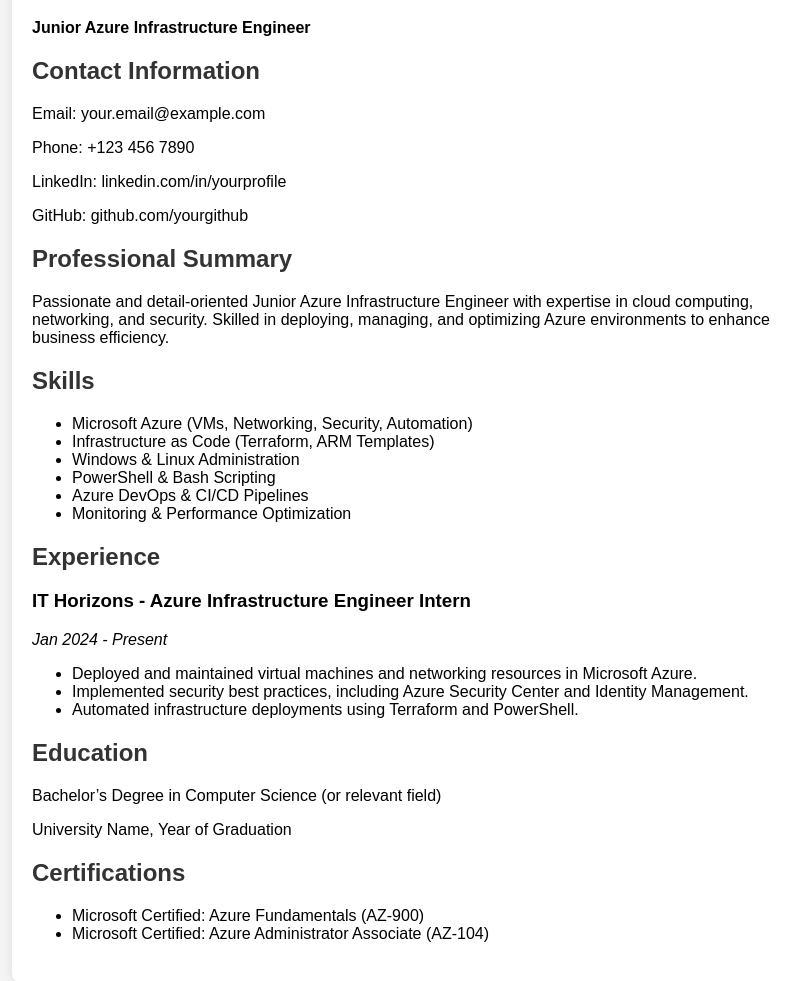
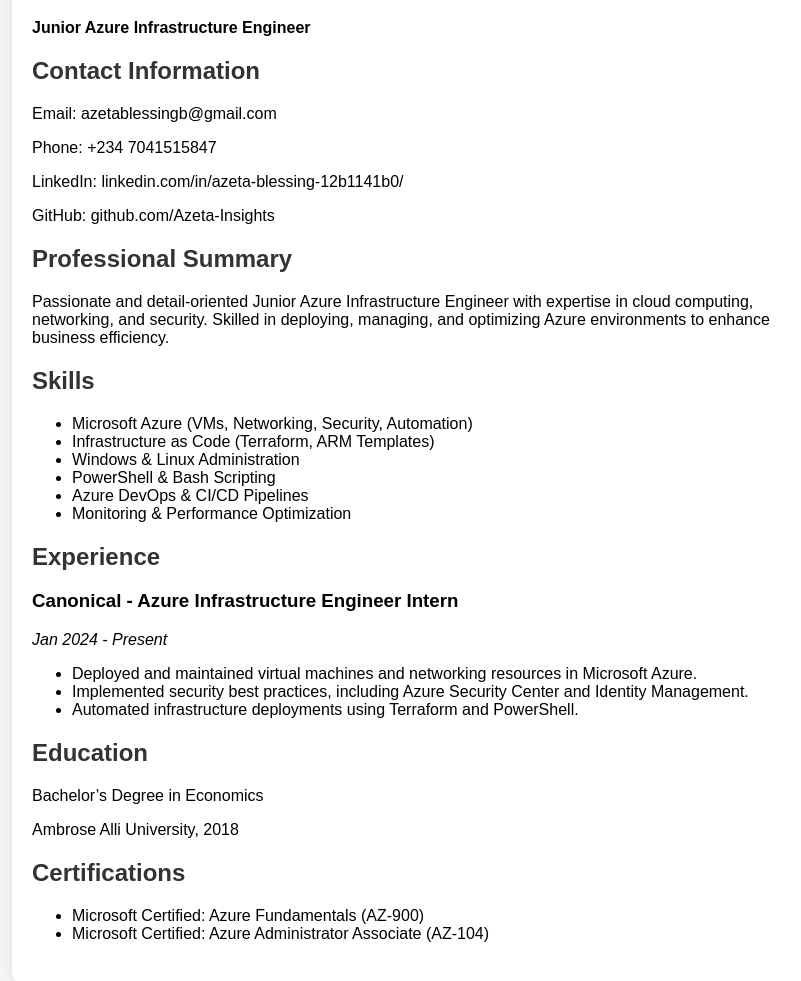
Before and after one commit to Azeta-Insights/ResumeCICD, a plain HTML site: page index.html in a window 1280 px wide. Shown: the part 121-1102 px from the top of the page, without its empty margins (208-1009 px from the left). Drawn offline with Linux system fonts and the light colour scheme.

Commit message:
Update index.html

```diff
--- a/index.html
+++ b/index.html
@@ -34,10 +34,10 @@
 
         <div class="section">
             <h2>Contact Information</h2>
-            <p>Email: your.email@example.com</p>
-            <p>Phone: +123 456 7890</p>
-            <p>LinkedIn: linkedin.com/in/yourprofile</p>
-            <p>GitHub: github.com/yourgithub</p>
+            <p>Email: azetablessingb@gmail.com</p>
+            <p>Phone: +234 7041515847</p>
+            <p>LinkedIn: linkedin.com/in/azeta-blessing-12b1141b0/</p>
+            <p>GitHub: github.com/Azeta-Insights</p>
         </div>
 
         <div class="section">
@@ -59,7 +59,7 @@
 
         <div class="section">
             <h2>Experience</h2>
-            <h3>IT Horizons - Azure Infrastructure Engineer Intern</h3>
+            <h3>Canonical - Azure Infrastructure Engineer Intern</h3>
             <p><em>Jan 2024 - Present</em></p>
             <ul>
                 <li>Deployed and maintained virtual machines and networking resources in Microsoft Azure.</li>
@@ -70,8 +70,8 @@
 
         <div class="section">
             <h2>Education</h2>
-            <p>Bachelor’s Degree in Computer Science (or relevant field)</p>
-            <p>University Name, Year of Graduation</p>
+            <p>Bachelor’s Degree in Economics </p>
+            <p>Ambrose Alli University, 2018</p>
         </div>
 
         <div class="section">
```
